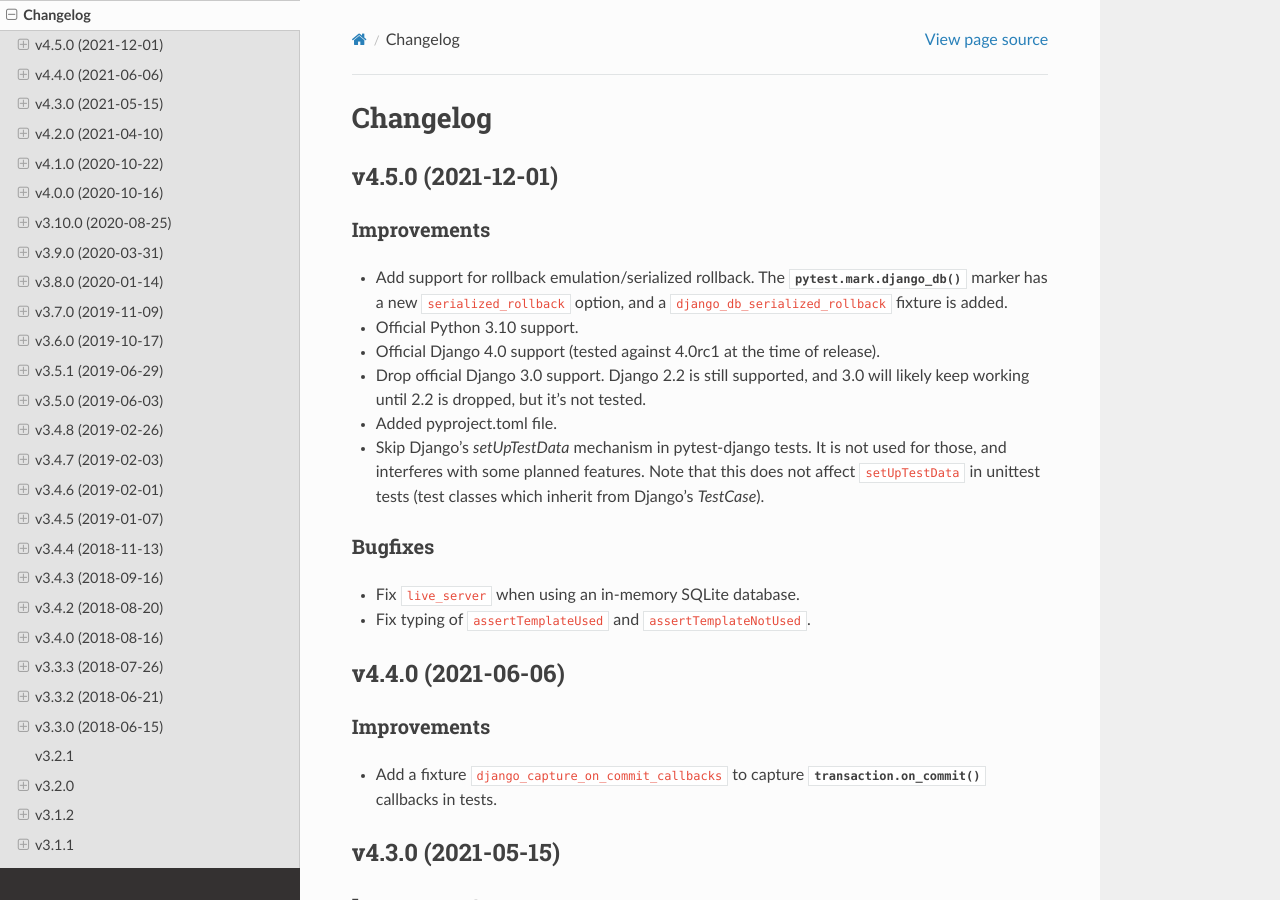
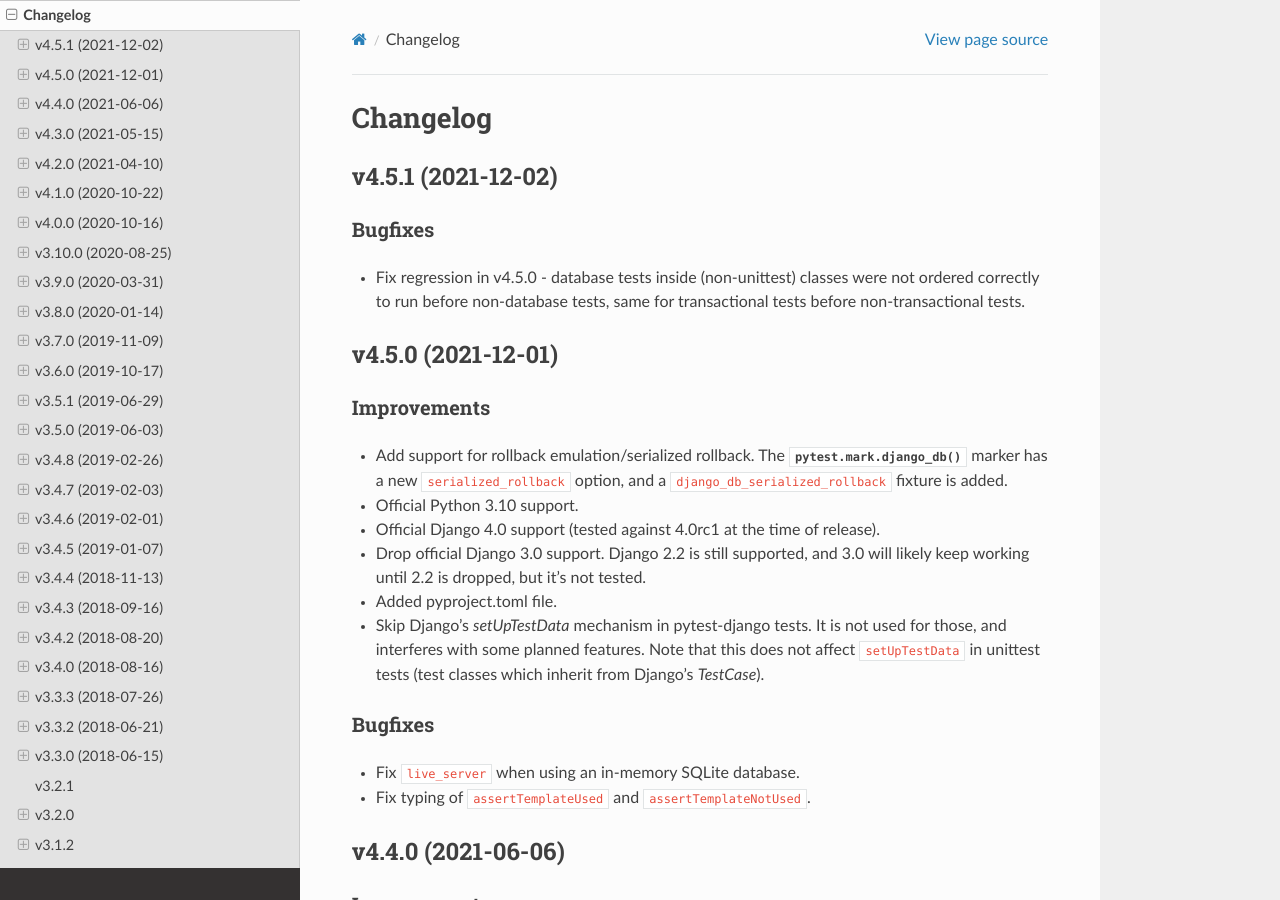
Before and after one commit to pytest-dev/pytest-django, a Sphinx documentation site: the page built from docs/changelog.rst, in a window 1280 px wide and 900 px high. Built offline with Sphinx 7.4.7 and the Read the Docs theme 2.0.0, drawn with Linux system fonts in a browser that asks for light colours; cross-references to code outside the pages are shown as plain code.

Commit message:
Release 4.5.1

```diff
--- a/docs/changelog.rst
+++ b/docs/changelog.rst
@@ -1,5 +1,16 @@
 Changelog
 =========
+
+v4.5.1 (2021-12-02)
+-------------------
+
+Bugfixes
+^^^^^^^^
+
+* Fix regression in v4.5.0 - database tests inside (non-unittest) classes were
+  not ordered correctly to run before non-database tests, same for transactional
+  tests before non-transactional tests.
+
 
 v4.5.0 (2021-12-01)
 -------------------
```
